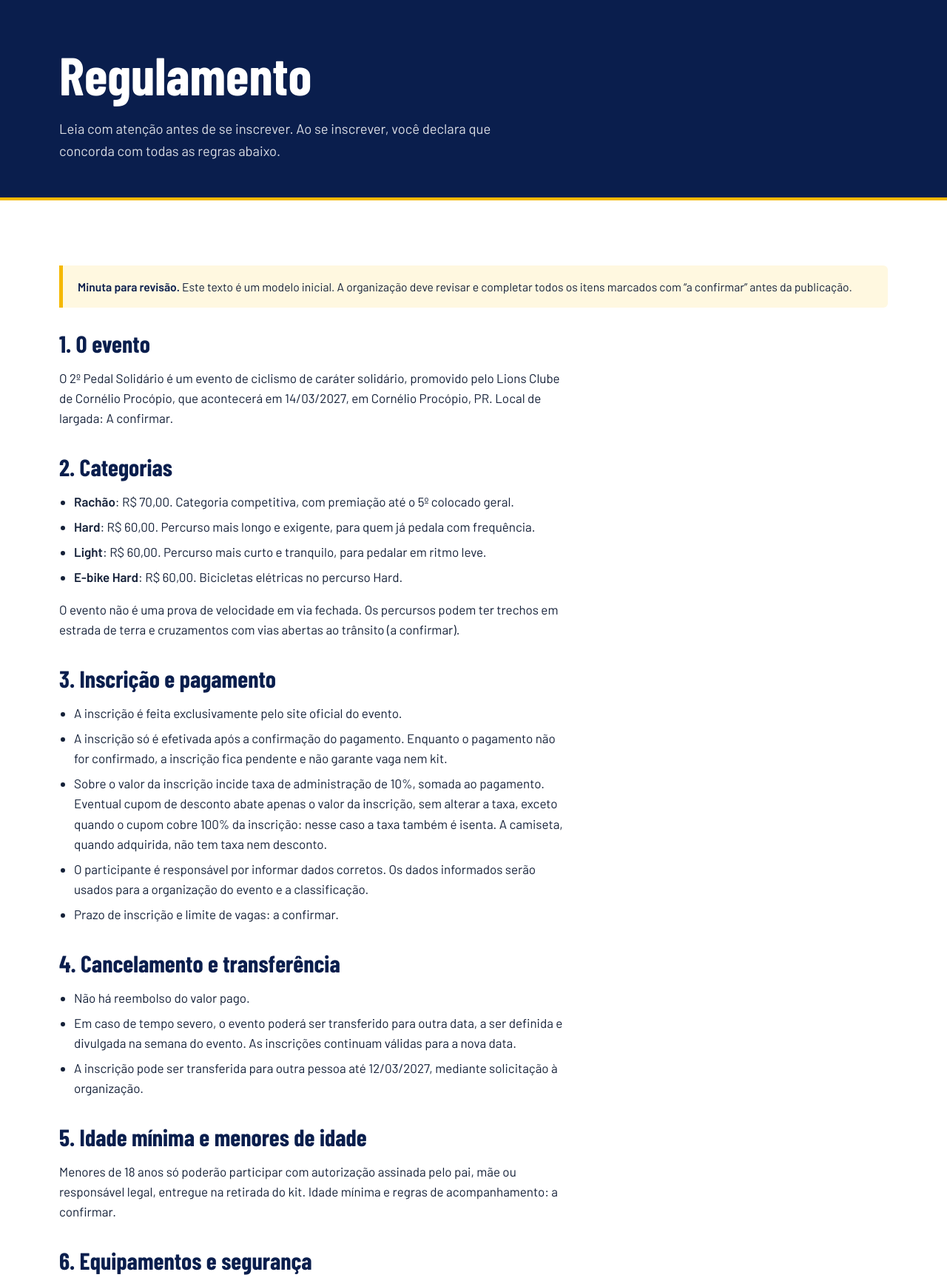
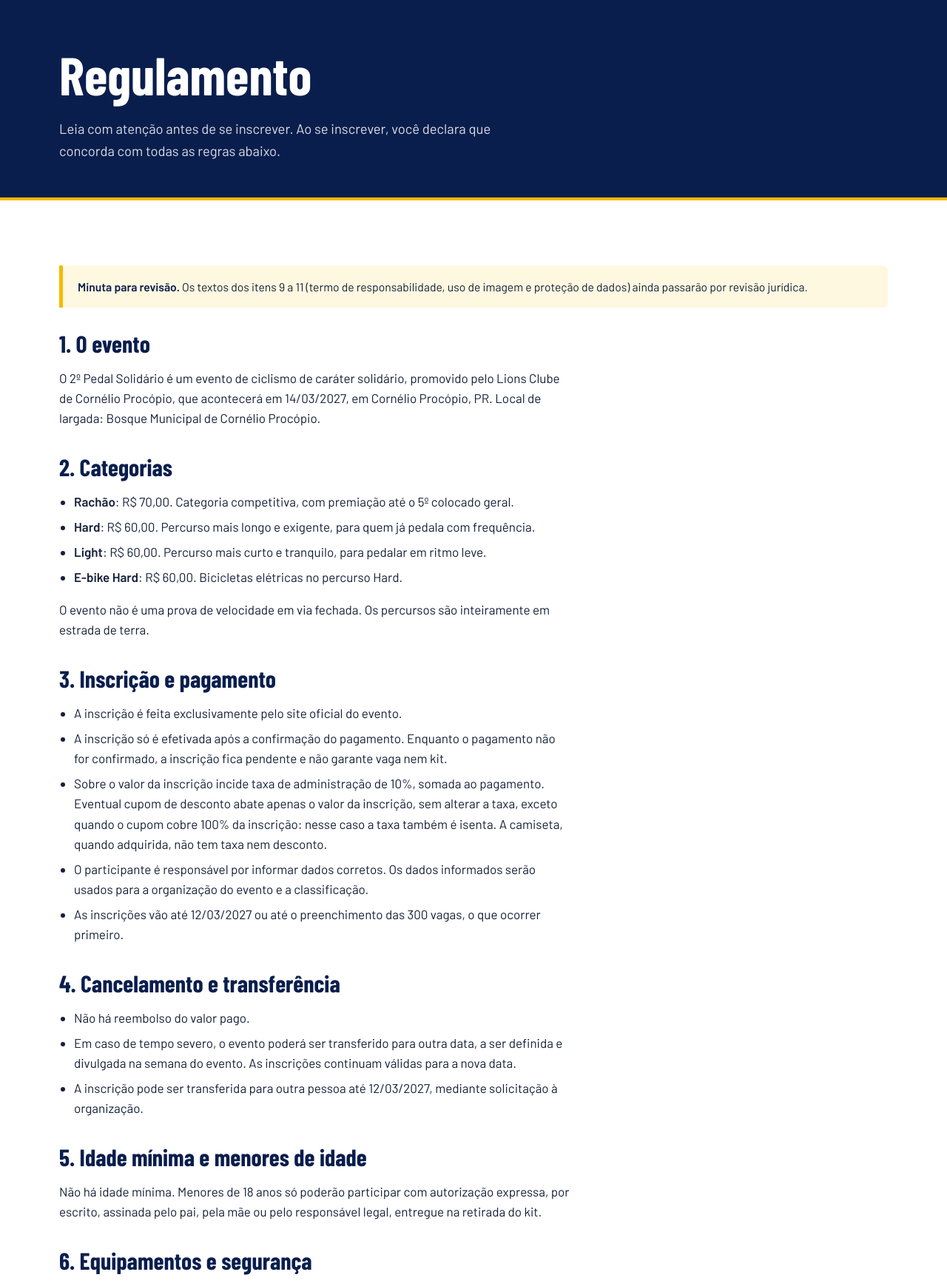
Before and after one commit to hrbraga/pedal-lions, a PHP site: page /regulamento.php in a window 1280 px wide. Shown: the part 72-1811 px from the top of the page at 74% size. Run offline with PHP 8.4, Linux system fonts and the light colour scheme; some web fonts are replaced.

Commit message:
feat(inscricoes): close automatically by deadline and spots; fill regulation
- Registrations close after inscricoes_prazo_iso (12/03/2027) or when
  inscricoes_vagas (300) are taken; paid and pending count, cancelled
  ones free the spot. A MySQL named lock serialises the recount and the
  insert so concurrent submissions never exceed the limit.
- Home and registration page show "encerradas" or "esgotadas".
- Regulation: start at Bosque Municipal, deadline and 300 spots, no
  minimum age with written guardian consent, dirt-road course, kit
  contents incl. athlete insurance, tie-break on the Bosque climb, and
  drafts of the liability waiver, image use and LGPD texts.
- Real contact e-mail and WhatsApp.
- Rule tests: php tests/inscricoes_test.php

Co-Authored-By: Claude Opus 5.5 <noreply@anthropic.com>

```diff
--- a/config/evento.php
+++ b/config/evento.php
@@ -17,15 +17,19 @@ return [
     'data_iso'     => '2027-03-14',
     'data_curta'   => '14/03/2027',
     'data_extenso' => 'Domingo, 14 de março de 2027',
-    'local_largada' => 'A confirmar',
+    'local_largada' => 'Bosque Municipal de Cornélio Procópio',
 
-    // Quando a inscrição estiver encerrada, troque para false.
+    // Inscrições: fecham sozinhas depois do prazo (vale até o fim do dia) ou quando as vagas acabam.
+    // Para mudar o prazo ou o número de vagas, altere só os dois valores abaixo.
+    'inscricoes_prazo_iso' => '2027-03-12',  // último dia (AAAA-MM-DD); '' = sem prazo
+    'inscricoes_vagas'     => 300,           // ocupam vaga as inscrições pagas e pendentes (canceladas liberam); 0 = sem limite
+    // Para fechar antes do prazo, mesmo com vagas sobrando, troque para false.
     'inscricoes_abertas' => true,
 
     // Contatos exibidos no rodapé e no FAQ.
     'contato' => [
-        'email'    => 'contato@exemplo.com.br',   // A confirmar
-        'whatsapp' => '(43) 00000-0000',          // A confirmar
+        'email'    => 'pebaaobruto@gmail.com',
+        'whatsapp' => '(43) 99675-9480',
         'instagram' => '',                        // Ex.: https://instagram.com/seuperfil
     ],
 
--- a/regulamento.php
+++ b/regulamento.php
@@ -14,7 +14,7 @@ require __DIR__ . '/includes/header.php';
 
 <section class="secao">
     <div class="wrap">
-        <p class="aviso"><strong>Minuta para revisão.</strong> Este texto é um modelo inicial. A organização deve revisar e completar todos os itens marcados com “a confirmar” antes da publicação.</p>
+        <p class="aviso"><strong>Minuta para revisão.</strong> Os textos dos itens 9 a 11 (termo de responsabilidade, uso de imagem e proteção de dados) ainda passarão por revisão jurídica.</p>
 
         <div class="texto">
             <h2>1. O evento</h2>
@@ -26,7 +26,7 @@ require __DIR__ . '/includes/header.php';
                     <li><strong><?= e($cat['nome']) ?></strong>: <?= e(moeda($cat['valor'])) ?>. <?= e($cat['resumo']) ?></li>
                 <?php endforeach; ?>
             </ul>
-            <p>O evento não é uma prova de velocidade em via fechada. Os percursos podem ter trechos em estrada de terra e cruzamentos com vias abertas ao trânsito (a confirmar).</p>
+            <p>O evento não é uma prova de velocidade em via fechada. Os percursos são inteiramente em estrada de terra.</p>
 
             <h2>3. Inscrição e pagamento</h2>
             <ul>
@@ -34,7 +34,7 @@ require __DIR__ . '/includes/header.php';
                 <li>A inscrição só é efetivada após a confirmação do pagamento. Enquanto o pagamento não for confirmado, a inscrição fica pendente e não garante vaga nem kit.</li>
                 <li>Sobre o valor da inscrição incide taxa de administração de <?= e(taxa_rotulo()) ?>, somada ao pagamento. Eventual cupom de desconto abate apenas o valor da inscrição, sem alterar a taxa, exceto quando o cupom cobre 100% da inscrição: nesse caso a taxa também é isenta. A camiseta, quando adquirida, não tem taxa nem desconto.</li>
                 <li>O participante é responsável por informar dados corretos. Os dados informados serão usados para a organização do evento e a classificação.</li>
-                <li>Prazo de inscrição e limite de vagas: a confirmar.</li>
+                <li>As inscrições vão até 12/03/2027 ou até o preenchimento das 300 vagas, o que ocorrer primeiro.</li>
             </ul>
 
             <h2>4. Cancelamento e transferência</h2>
@@ -45,7 +45,7 @@ require __DIR__ . '/includes/header.php';
             </ul>
 
             <h2>5. Idade mínima e menores de idade</h2>
-            <p>Menores de 18 anos só poderão participar com autorização assinada pelo pai, mãe ou responsável legal, entregue na retirada do kit. Idade mínima e regras de acompanhamento: a confirmar.</p>
+            <p>Não há idade mínima. Menores de 18 anos só poderão participar com autorização expressa, por escrito, assinada pelo pai, pela mãe ou pelo responsável legal, entregue na retirada do kit.</p>
 
             <h2>6. Equipamentos e segurança</h2>
             <ul>
@@ -53,11 +53,13 @@ require __DIR__ . '/includes/header.php';
                 <li>A bicicleta deve estar em boas condições, com freios e pneus funcionando.</li>
                 <li>É dever do participante respeitar a sinalização, as orientações da organização e a legislação de trânsito.</li>
                 <li>Recomenda-se levar água, documento e o contato de emergência.</li>
+                <li>Todos os participantes com inscrição confirmada contam com seguro atleta durante o evento, incluído no kit.</li>
                 <li>Bicicletas elétricas participam somente na categoria E-bike Hard. Não há regras de potência para as e-bikes.</li>
             </ul>
 
             <h2>7. Retirada do kit</h2>
-            <p>A retirada é feita mediante documento com foto e comprovante de inscrição. Local, datas e horários serão divulgados na página de Programação. Conteúdo do kit e tamanhos de camiseta: a confirmar.</p>
+            <p>A retirada é feita mediante documento com foto e comprovante de inscrição. Local, datas e horários serão divulgados na página de Programação.</p>
+            <p>O kit é composto por placa de identificação, pulseira, abraçadeiras (fita Hellermann) para fixar a placa, gel energético, brindes e seguro atleta. A camiseta oficial não faz parte do kit: ela é opcional e adquirida à parte, no momento da inscrição.</p>
 
             <h2>8. Classificação e premiação</h2>
             <ul>
@@ -68,16 +70,37 @@ require __DIR__ . '/includes/header.php';
                     </li>
                 <?php endforeach; ?>
             </ul>
-            <p>A cronometragem será feita manualmente por duas equipes da organização. Critérios de desempate: a confirmar. Para a premiação por equipes, todos os integrantes devem informar o mesmo nome de equipe na inscrição.</p>
+            <p>A cronometragem será feita manualmente por duas equipes da organização. Em caso de empate, vence quem tiver o melhor tempo na subida do Bosque. Para a premiação por equipes, todos os integrantes devem informar o mesmo nome de equipe na inscrição.</p>
 
             <h2>9. Termo de responsabilidade</h2>
-            <p>Ao se inscrever, o participante declara estar em condições de saúde adequadas para a prática de atividade física, assume os riscos inerentes ao ciclismo e isenta a organização de responsabilidade por acidentes decorrentes do descumprimento das regras. Texto jurídico definitivo: a confirmar.</p>
+            <p>Ao se inscrever, o participante declara que:</p>
+            <ul>
+                <li>está em boas condições de saúde e apto à prática de ciclismo na distância e na categoria escolhidas, e que foi orientado a fazer avaliação médica prévia;</li>
+                <li>conhece os riscos da atividade, como quedas, terreno irregular, estrada de terra, poeira ou lama e mudanças de clima, e participa por livre e espontânea vontade;</li>
+                <li>é responsável pelo próprio equipamento, inclusive pelo uso do capacete e pelas condições da bicicleta;</li>
+                <li>vai respeitar a legislação de trânsito, a sinalização e as orientações da organização, e sabe que pode ser retirado do percurso em caso de comportamento que coloque em risco a si ou aos outros;</li>
+                <li>autoriza a organização a providenciar atendimento de primeiros socorros e, se necessário, remoção para atendimento médico.</li>
+            </ul>
+            <p>Nos limites da lei, a organização, os patrocinadores e os apoiadores não se responsabilizam por acidentes, danos ou problemas de saúde decorrentes do descumprimento deste regulamento, das leis de trânsito ou de condição de saúde não informada, nem por perda, furto ou dano de equipamentos e objetos pessoais.</p>
+            <p>No caso de participante menor de 18 anos, este termo é assumido pelo pai, pela mãe ou pelo responsável legal que assina a autorização.</p>
 
             <h2>10. Uso de imagem</h2>
-            <p>O participante autoriza o uso gratuito de sua imagem em fotos e vídeos do evento, para divulgação pela organização e patrocinadores. Texto definitivo: a confirmar.</p>
+            <p>O participante autoriza, de forma gratuita e sem limite de prazo ou de território, o uso de sua imagem, nome e voz captados em fotos, vídeos e transmissões do evento. O uso se destina à divulgação do evento e de suas próximas edições, das ações do <?= e($ev['organizador']) ?> e dos patrocinadores e apoiadores, em site, redes sociais, imprensa e material impresso.</p>
+            <p>O participante não terá direito a remuneração por esse uso. Ele pode pedir a retirada de uma publicação específica dos canais da organização pelos contatos oficiais do evento.</p>
 
             <h2>11. Proteção de dados (LGPD)</h2>
-            <p>Os dados pessoais coletados na inscrição serão usados somente para a organização e a comunicação do evento, conforme a Lei Geral de Proteção de Dados (Lei 13.709/2018). Política de privacidade completa: a confirmar.</p>
+            <p>O <?= e($ev['organizador']) ?> é o responsável pelos dados pessoais coletados na inscrição e os trata conforme a Lei Geral de Proteção de Dados (Lei 13.709/2018).</p>
+            <ul>
+                <li><strong>Dados coletados:</strong> nome, CPF, data de nascimento, sexo, e-mail, telefone, cidade e estado, categoria, equipe, tamanho da camiseta, contato de emergência e, se informadas, observações de saúde.</li>
+                <li><strong>Para que são usados:</strong> realizar e confirmar a inscrição, processar o pagamento, identificar o participante na retirada do kit, organizar as largadas, divulgar a classificação, comunicar informações do evento e prestar atendimento em caso de emergência.</li>
+                <li><strong>Dados de saúde:</strong> são dados sensíveis, usados apenas para o atendimento em caso de emergência, com acesso restrito à organização.</li>
+                <li><strong>Resultados:</strong> nome, categoria, equipe e colocação podem ser publicados na classificação e na premiação.</li>
+                <li><strong>Compartilhamento:</strong> os dados não são vendidos. São compartilhados apenas com a empresa que processa os pagamentos, na medida necessária, e com autoridades, quando exigido por lei.</li>
+                <li><strong>Guarda:</strong> os dados ficam em ambiente protegido, com acesso restrito à organização, e são mantidos por até 12 meses após o evento, salvo o que precisar ser guardado por mais tempo para cumprir obrigações legais, como os registros de pagamento.</li>
+                <li><strong>Seus direitos:</strong> o participante pode pedir acesso, correção, exclusão ou informações sobre o uso dos seus dados<?= !empty($ev['contato']['email']) ? ' pelo e-mail ' . e($ev['contato']['email']) : ' pelos contatos oficiais do evento' ?>. A exclusão antes do evento implica o cancelamento da inscrição, sem reembolso.</li>
+                <li><strong>Cookies:</strong> o site usa apenas os cookies necessários ao seu funcionamento. A página de rotas exibe mapas do Strava, que seguem a política de privacidade do próprio Strava.</li>
+                <li><strong>Foto do “Eu vou!”:</strong> a foto usada para montar a imagem “Eu vou!” não é enviada ao site; ela é processada apenas no aparelho do participante.</li>
+            </ul>
 
             <h2>12. Casos omissos</h2>
             <p>Situações não previstas neste regulamento serão decididas pela comissão organizadora do evento.</p>
```
Also changed, not shown: includes/inscricoes.php (added, +73 -0 lines), index.php (+5 -3 lines), inscricao.php (+23 -6 lines), tests/inscricoes_test.php (added, +33 -0 lines), README.md.
